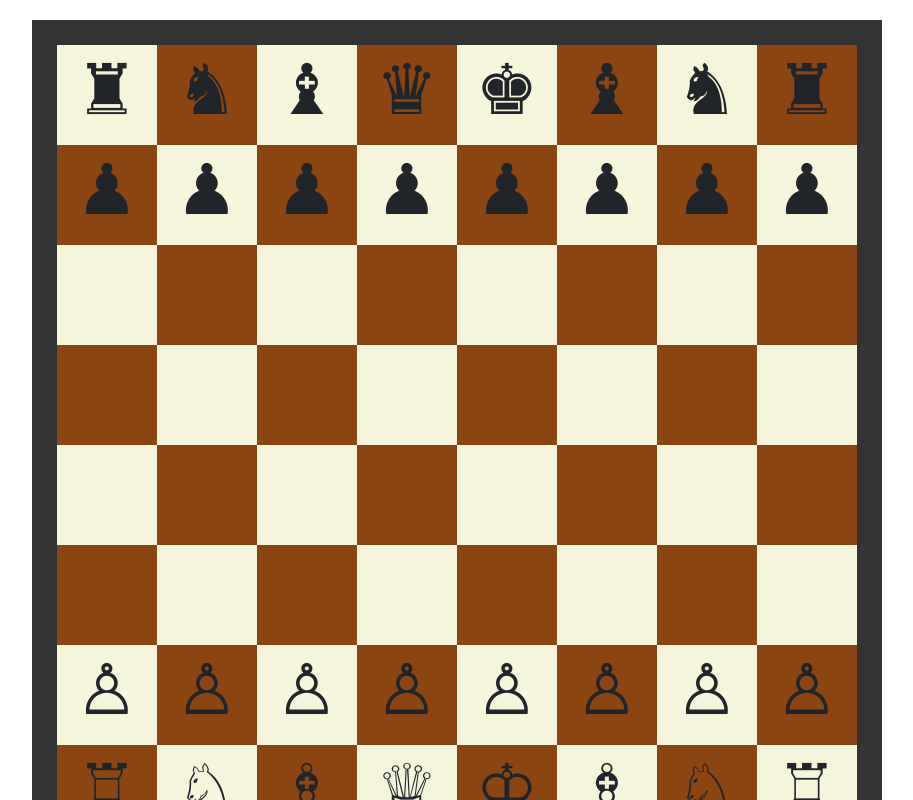
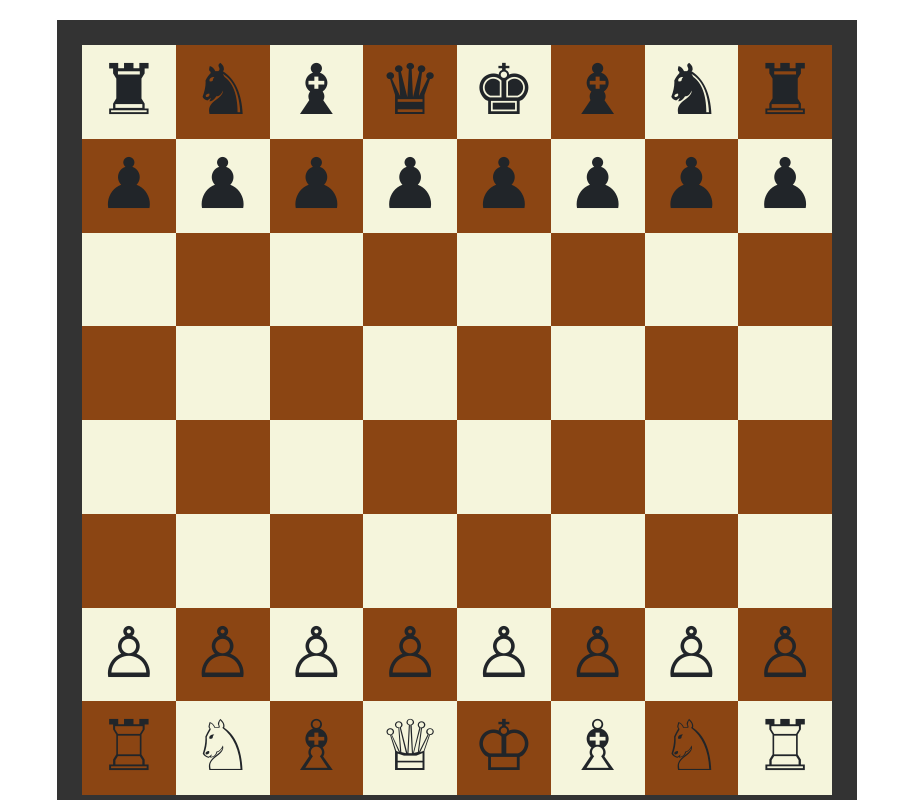
Before and after one commit to Raph-Tnd/collaborative-chess-play, an Angular app in the folder Front-end/Collaborative-ChessPlay/: page /play in a window 1280 px wide. Shown: the top 800 px of the page, without its empty margins (183-1096 px from the left). Built offline with nearby package versions, Linux system fonts and the light colour scheme.

Commit message:
sudo on backend init + css change

```diff
--- a/Front-end/Collaborative-ChessPlay/src/app/chess-board/chess-board.component.scss
+++ b/Front-end/Collaborative-ChessPlay/src/app/chess-board/chess-board.component.scss
@@ -1,6 +1,6 @@
 .chessboard{
-  width: 850px;
-  height: 850px;
+  width: 800px;
+  height: 800px;
   margin: 20px;
   border: 25px solid #333;
   position: relative;
@@ -11,8 +11,8 @@
 
 .beige{
   float: left;
-  width: 100px;
-  height: 100px;
+  width: 93.75px;
+  height: 93.75px;
   background-color: beige;
     font-size: 70px;
   text-align: center;
@@ -23,8 +23,8 @@
 
 .brown{
   float: left;
-  width: 100px;
-  height: 100px;
+  width: 93.75px;
+  height: 93.75px;
   background-color: saddlebrown;
     font-size: 70px;
   text-align: center;
--- a/Front-end/Collaborative-ChessPlay/src/app/chess-board/chess-board.component.ts
+++ b/Front-end/Collaborative-ChessPlay/src/app/chess-board/chess-board.component.ts
@@ -63,19 +63,20 @@ export class ChessBoardComponent implements OnInit {
   matcher = new MyErrorStateMatcher();
 
   parseMove(move : string){
+    //from "C1H2" -> "3182"
+    return String(move.charCodeAt(0)-97)+move[1]+String(move.charCodeAt(2)-97)+move[3];
 
   }
 
   onSubmit(){
     this.moveFormControl.markAllAsTouched();
-    if (this.moveFormControl.invalid){
+    if (this.moveFormControl.valid){
+      //submit to back
+      let move = this.parseMove(this.moveFormControl.value);
 
+
+      this.moveFormControl.reset();
     }
-    else{
-      //submit to back
-    }
-    this.moveFormControl;
-    this.moveFormControl.reset();
   }
 
 
```
